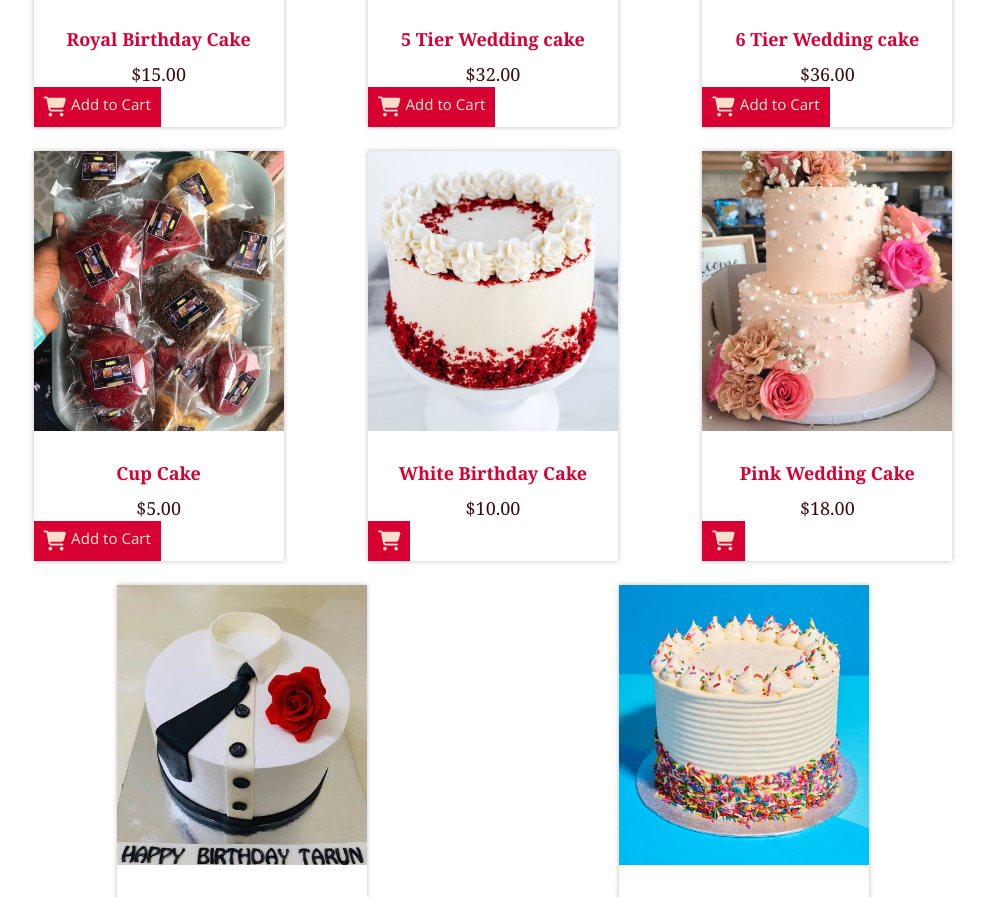
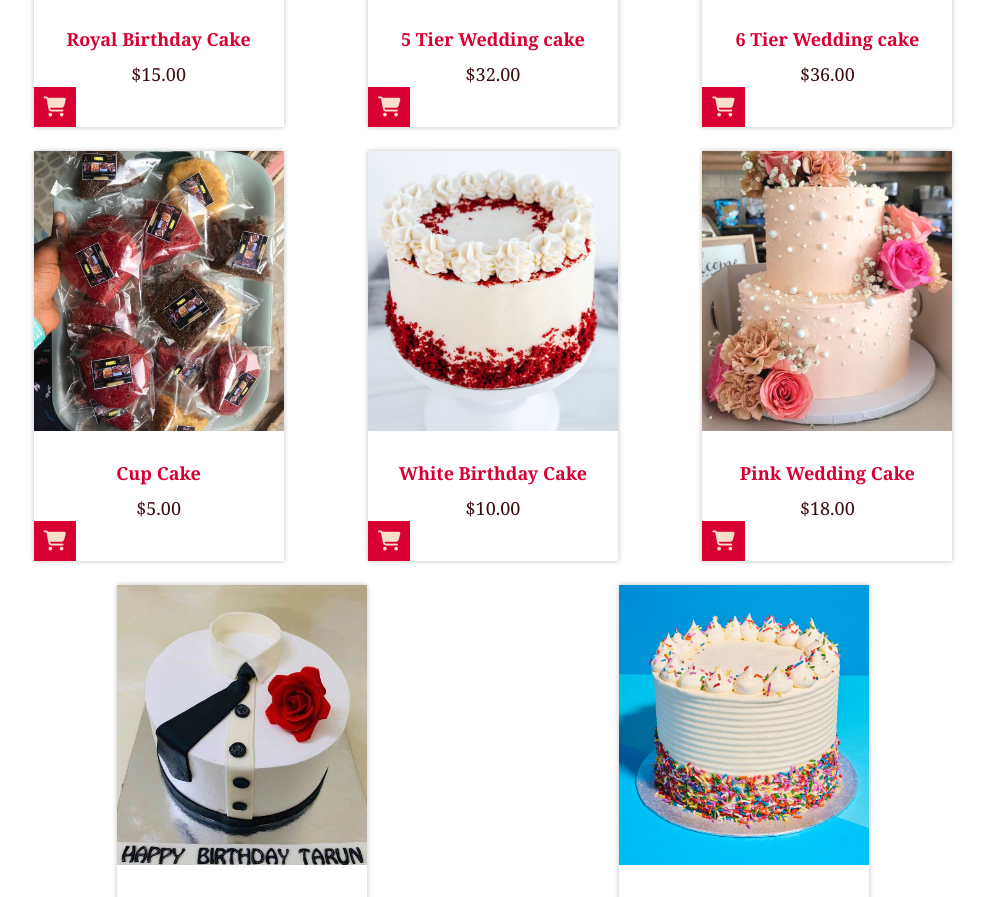
Before and after one commit to OluwaTeni1/Tripple-T, a plain HTML site: page products.html in a window 1280 px wide. Shown: the part 886-1783 px from the top of the page, without its empty margins (147-1132 px from the left). Drawn offline with nearby package versions, Linux system fonts and the light colour scheme; a web font is replaced by a local one.

Commit message:
newupdates

```diff
--- a/products.html
+++ b/products.html
@@ -103,13 +103,13 @@
                 <img src="assets/image/cake7.jpg" alt="" class="product-img">
                 <p class="product-decr">Royal Birthday Cake</p>
                 <p class="price">$15.00</p>
-                <i class="fa-solid fa-cart-shopping add-cart"><span class="cart-add">Add to Cart</span></i>
+                <i class="fa-solid fa-cart-shopping add-cart"></i>
             </div>
             <div class="card-02">
                 <img src="assets/image/wedding.jpg" alt="" class="product-img">
                 <p class="product-decr">5 Tier Wedding cake</p>
                 <p class="price">$32.00</p>
-                <i class="fa-solid fa-cart-shopping add-cart"><span class="cart-add">Add to Cart</span></i>
+                <i class="fa-solid fa-cart-shopping add-cart"></i>
             </div>
             <div class="card-02">
 
@@ -117,7 +117,7 @@
 
                 <p class="product-decr">6 Tier Wedding cake</p>
                 <p class="price">$36.00</p>
-                <i class="fa-solid fa-cart-shopping add-cart"><span class="cart-add">Add to Cart</span></i>
+                <i class="fa-solid fa-cart-shopping add-cart"></i>
             </div>
             <div class="card-02">
 
@@ -125,7 +125,7 @@
 
                 <p class="product-decr">Cup Cake</p>
                 <p class="price">$5.00</p>
-                <i class="fa-solid fa-cart-shopping add-cart"><span class="cart-add">Add to Cart</span></i>
+                <i class="fa-solid fa-cart-shopping add-cart"></i>
             </div>
             <div class="card-02">
                 <img src="assets/image/birthday-02.jpg" alt="" class="product-img">
```
